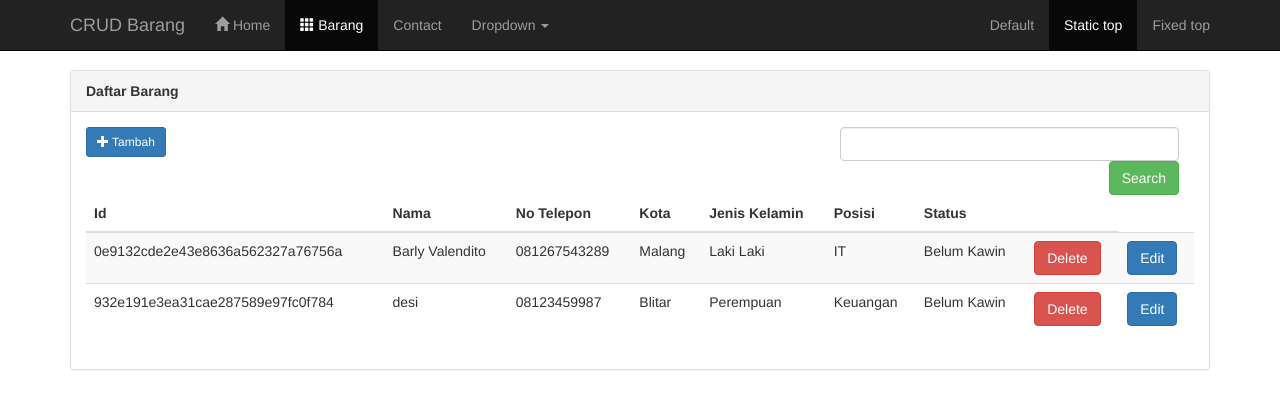
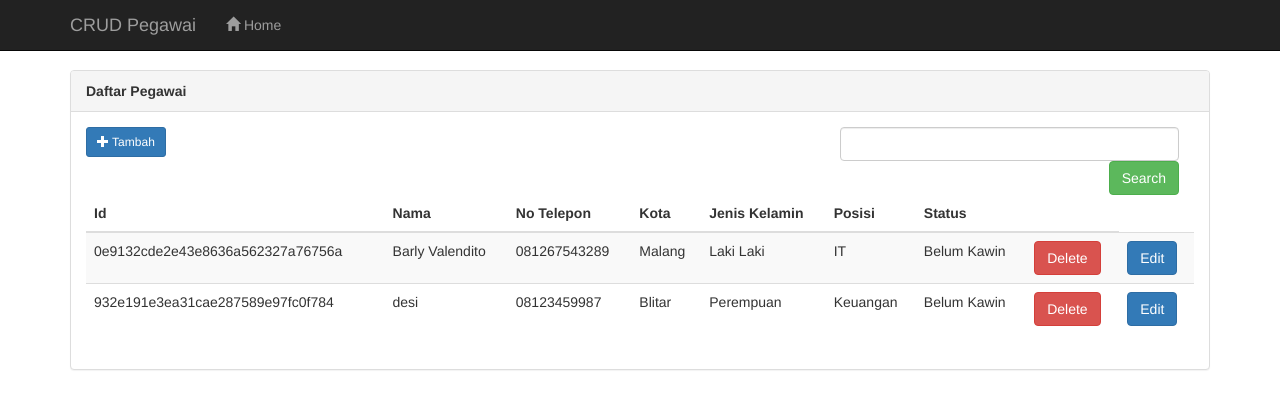
Before and after one commit to barlyvallendito/backend-1, a CodeIgniter app: page /index.php/barang/index in a window 1280 px wide. Shown: the top 420 px of the page. Run offline with CodeIgniter, Linux system fonts and the light colour scheme; data comes from the database, SQL or seed files in the repository; some web fonts are replaced.

Commit message:
fixing first version

```diff
--- a/application/views/header.php
+++ b/application/views/header.php
@@ -20,35 +20,16 @@
       <div class="container">
         <div class="navbar-header">
           <button type="button" class="navbar-toggle collapsed" data-toggle="collapse" data-target="#navbar" aria-expanded="false" aria-controls="navbar">
-            <span class="sr-only">Toggle navigation</span>
+            <span class="sr-only">Code Igniter</span>
             <span class="icon-bar"></span>
             <span class="icon-bar"></span>
             <span class="icon-bar"></span>
           </button>
-          <a class="navbar-brand" href="#">CRUD Barang</a>
+          <a class="navbar-brand" href="#">CRUD Pegawai</a>
         </div>
         <div id="navbar" class="navbar-collapse collapse">
           <ul class="nav navbar-nav">
-            <li><a href="<?=base_url()?>home"><i class="glyphicon glyphicon-home"></i> Home</a></li>
-            <li class="active"><a href="<?=base_url()?>barang"><i class="glyphicon glyphicon-th"></i> Barang</a></li>
-            <li><a href="#contact">Contact</a></li>
-            <li class="dropdown">
-              <a href="#" class="dropdown-toggle" data-toggle="dropdown" role="button" aria-expanded="false">Dropdown <span class="caret"></span></a>
-              <ul class="dropdown-menu" role="menu">
-                <li><a href="#">Action</a></li>
-                <li><a href="#">Another action</a></li>
-                <li><a href="#">Something else here</a></li>
-                <li class="divider"></li>
-                <li class="dropdown-header">Nav header</li>
-                <li><a href="#">Separated link</a></li>
-                <li><a href="#">One more separated link</a></li>
-              </ul>
-            </li>
-          </ul>
-          <ul class="nav navbar-nav navbar-right">
-            <li><a href="../navbar/">Default</a></li>
-            <li class="active"><a href="./">Static top <span class="sr-only">(current)</span></a></li>
-            <li><a href="../navbar-fixed-top/">Fixed top</a></li>
+            <li><a href="<?=base_url()?>barang"><i class="glyphicon glyphicon-home"></i> Home</a></li>
           </ul>
         </div><!--/.nav-collapse -->
       </div>
--- a/application/views/vbarang.php
+++ b/application/views/vbarang.php
@@ -4,7 +4,7 @@
 
       <!-- Main component for a primary marketing message or call to action -->
       <div class="panel panel-default">
-  <div class="panel-heading"><b>Daftar Barang</b></div>
+  <div class="panel-heading"><b>Daftar Pegawai</b></div>
   <div class="panel-body">
 
       <a href="<?=base_url()?>barang/form/add" class="btn btn-sm btn-primary"><i class="glyphicon glyphicon-plus"></i> Tambah</a>
--- a/application/views/vformbarang.php
+++ b/application/views/vformbarang.php
@@ -22,7 +22,7 @@ if($aksi=='aksi_add'){
 <div class="container">
       <!-- Main component for a primary marketing message or call to action -->
 <div class="panel panel-default">
-  <div class="panel-heading"><b>Form Barang</b></div>
+  <div class="panel-heading"><b>Form Pegawai</b></div>
   <div class="panel-body">
   <?=$this->session->flashdata('pesan')?>
      <form action="<?=base_url()?>barang/form/<?=$aksi?>" method="post">
@@ -54,7 +54,7 @@ if($aksi=='aksi_add'){
            </td>
          </tr>
          <tr>
-          <td>Kota</td><?=$kota?>
+          <td>Kota</td>
           <td>
             <div class="col-sm-2">
               <select name="kota">
```
